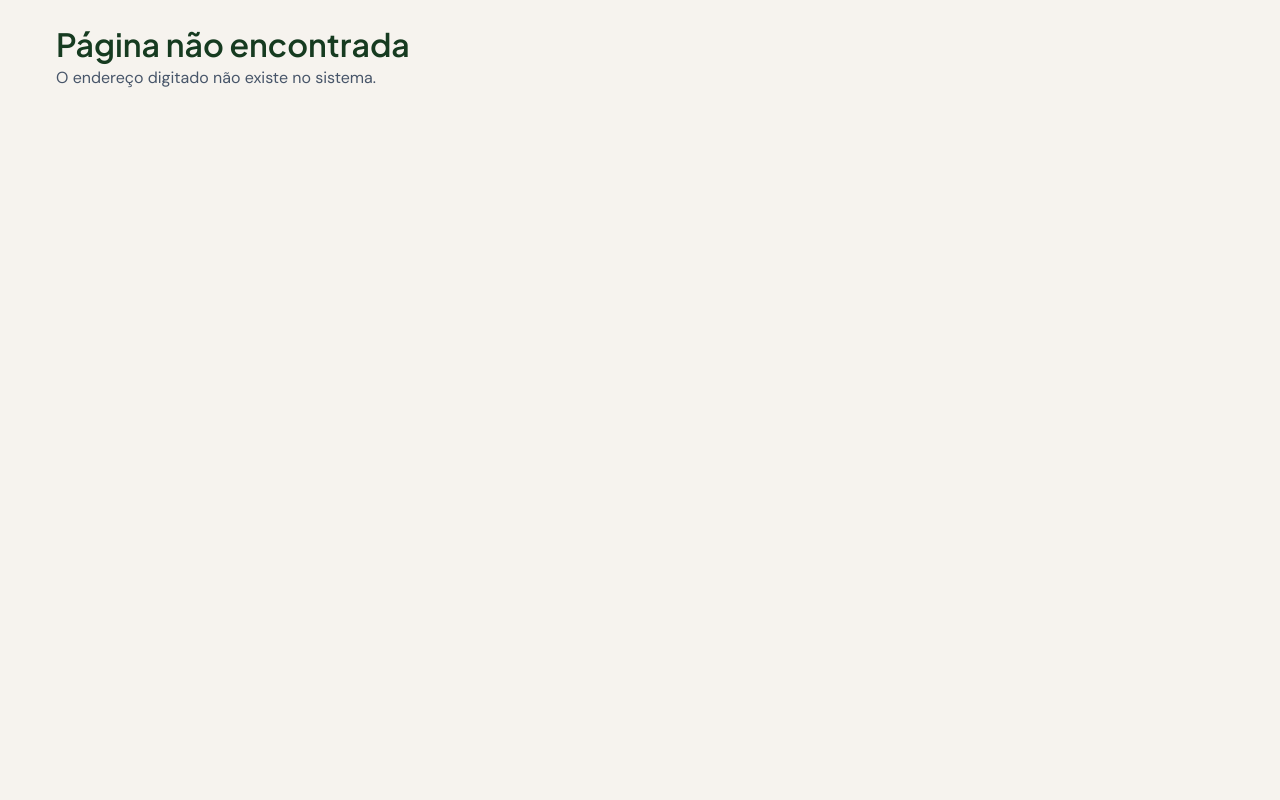
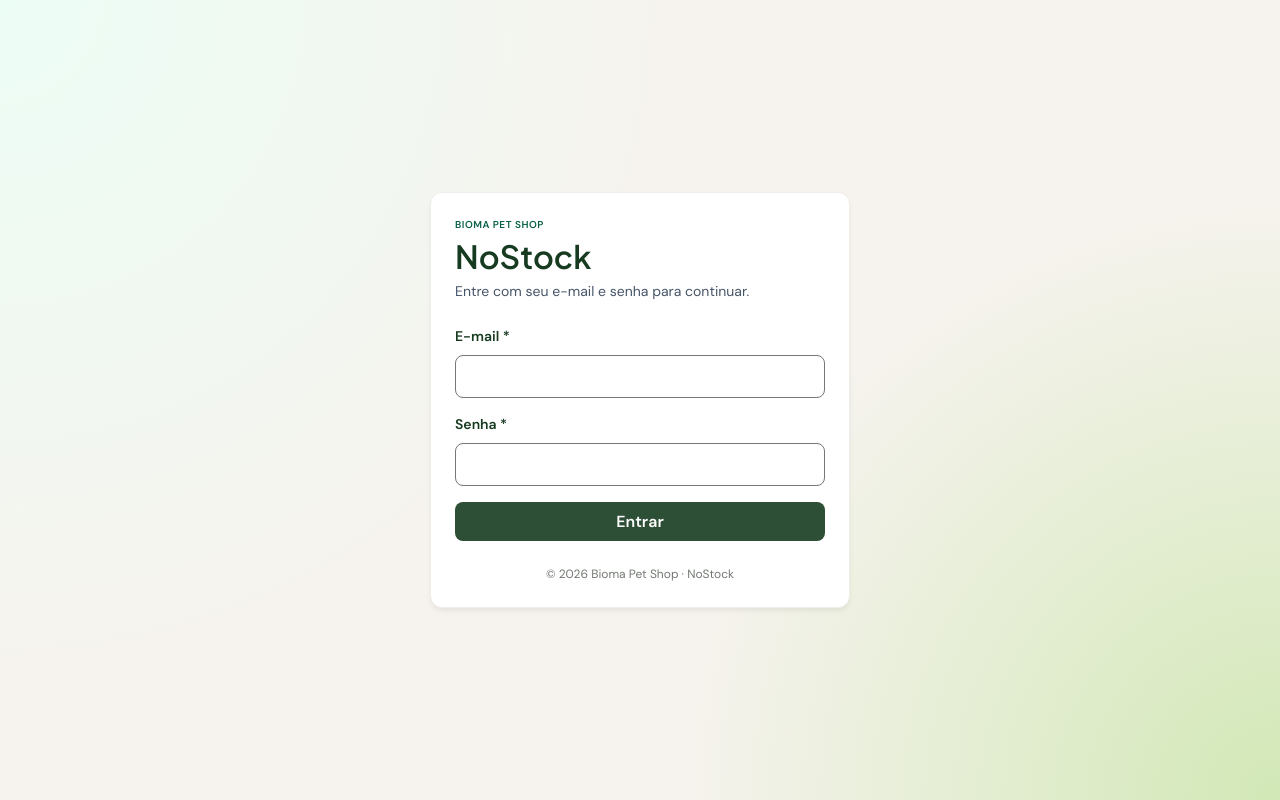
Before and after one commit to GabrielLengertGuedes/NoStock, a React (Vite) app: page /login in a window 1280 px wide. Built offline with nearby package versions, Linux system fonts and the light colour scheme; no server answers.

Commit message:
feat(front): tela de login, AuthContext e rotas protegidas (RF01)

```diff
--- /dev/null
+++ b/src/api/auth.js
@@ -0,0 +1,13 @@
+import { api } from './client.js'
+
+export function obterSessao() {
+  return api.get('/auth/me')
+}
+
+export function entrar(credenciais) {
+  return api.post('/auth/login', credenciais)
+}
+
+export function sair() {
+  return api.post('/auth/logout')
+}
--- a/src/components/Layout.jsx
+++ b/src/components/Layout.jsx
@@ -1,11 +1,16 @@
 import { NavLink } from 'react-router-dom'
 
+import { useAuth } from '../contexts/AuthContext.jsx'
+
 export function Layout({ titulo, acoes, menu = [], children }) {
+  const { usuario, logout } = useAuth()
+
   return (
     <div className="layout">
       <header className="layout-cabecalho">
         <span className="text-h3 layout-marca">NoStock</span>
 
+        <div className="layout-cabecalho-direita">
           {menu.length > 0 && (
             <nav className="nav-pill" aria-label="Seções do sistema">
               {menu.map((item) => (
@@ -19,6 +24,18 @@ export function Layout({ titulo, acoes, menu = [], children }) {
               ))}
             </nav>
           )}
+
+          {usuario && (
+            <div className="layout-usuario">
+              <span className="text-body-sm" style={{ color: 'var(--slate)' }}>
+                {usuario.nome}
+              </span>
+              <button type="button" className="btn btn-secondary" onClick={() => logout()}>
+                Sair
+              </button>
+            </div>
+          )}
+        </div>
       </header>
 
       <main className="container layout-conteudo">
--- /dev/null
+++ b/src/contexts/AuthContext.jsx
@@ -0,0 +1,96 @@
+import { createContext, useContext, useEffect, useRef, useState } from 'react'
+
+import { entrar as apiEntrar, obterSessao, sair as apiSair } from '../api/auth.js'
+import { definirTratadorNaoAutenticado } from '../api/client.js'
+
+const AuthContext = createContext(null)
+
+const AVISO_SESSAO_EXPIRADA = 'Sua sessão expirou. Entre novamente para continuar.'
+
+export function AuthProvider({ children }) {
+  const [usuario, setUsuario] = useState(null)
+  const [carregando, setCarregando] = useState(true)
+  const [avisoSessao, setAvisoSessao] = useState(null)
+  const [loginExigido, setLoginExigido] = useState(false)
+  const usuarioRef = useRef(null)
+
+  useEffect(() => {
+    usuarioRef.current = usuario
+  }, [usuario])
+
+  useEffect(() => {
+    let ativo = true
+
+    obterSessao()
+      .then((resposta) => {
+        if (ativo) setUsuario(resposta.dados)
+      })
+      .catch(() => {
+        if (ativo) setUsuario(null)
+      })
+      .finally(() => {
+        if (ativo) setCarregando(false)
+      })
+
+    return () => {
+      ativo = false
+    }
+  }, [])
+
+  useEffect(() => {
+    definirTratadorNaoAutenticado(() => {
+      if (usuarioRef.current) {
+        setAvisoSessao(AVISO_SESSAO_EXPIRADA)
+        setLoginExigido(true)
+      }
+      setUsuario(null)
+    })
+
+    return () => definirTratadorNaoAutenticado(null)
+  }, [])
+
+  async function login(credenciais) {
+    const resposta = await apiEntrar(credenciais)
+    setUsuario(resposta.dados)
+    setLoginExigido(false)
+    setAvisoSessao(null)
+    return resposta.dados
+  }
+
+  async function logout() {
+    try {
+      await apiSair()
+    } catch {
+      // sessão já pode ter caído; o importante é limpar o estado local
+    }
+    setUsuario(null)
+    setLoginExigido(false)
+    setAvisoSessao(null)
+  }
+
+  function limparAvisoSessao() {
+    setAvisoSessao(null)
+  }
+
+  const valor = {
+    usuario,
+    carregando,
+    avisoSessao,
+    loginExigido,
+    autenticado: Boolean(usuario),
+    login,
+    logout,
+    limparAvisoSessao,
+    temPapel: (papel) => usuario?.papel === papel,
+  }
+
+  return <AuthContext.Provider value={valor}>{children}</AuthContext.Provider>
+}
+
+export function useAuth() {
+  const contexto = useContext(AuthContext)
+  if (!contexto) {
+    throw new Error('useAuth deve ser usado dentro de AuthProvider')
+  }
+  return contexto
+}
--- a/src/main.jsx
+++ b/src/main.jsx
@@ -5,13 +5,16 @@ import { BrowserRouter } from 'react-router-dom'
 
 import './index.css'
 import { queryClient } from './api/queryClient.js'
+import { AuthProvider } from './contexts/AuthContext.jsx'
 import { Rotas } from './routes/Rotas.jsx'
 
 createRoot(document.getElementById('root')).render(
   <StrictMode>
     <QueryClientProvider client={queryClient}>
       <BrowserRouter>
-        <Rotas />
+        <AuthProvider>
+          <Rotas />
+        </AuthProvider>
       </BrowserRouter>
     </QueryClientProvider>
   </StrictMode>,
--- /dev/null
+++ b/src/pages/Login.jsx
@@ -0,0 +1,100 @@
+import { useState } from 'react'
+import { Navigate, useLocation, useNavigate } from 'react-router-dom'
+
+import { ErroApi } from '../api/client.js'
+import { Campo } from '../components/Campo.jsx'
+import { useAuth } from '../contexts/AuthContext.jsx'
+
+export function Login({ modo = 'pagina' }) {
+  const { autenticado, login, avisoSessao, limparAvisoSessao, loginExigido } = useAuth()
+  const navegar = useNavigate()
+  const localizacao = useLocation()
+  const destino = localizacao.state?.from?.pathname || '/categorias'
+
+  const [email, setEmail] = useState('')
+  const [senha, setSenha] = useState('')
+  const [erro, setErro] = useState(null)
+  const [enviando, setEnviando] = useState(false)
+
+  if (autenticado && modo === 'pagina' && !loginExigido) {
+    return <Navigate to={destino} replace />
+  }
+
+  async function enviar(evento) {
+    evento.preventDefault()
+    setErro(null)
+    limparAvisoSessao()
+    setEnviando(true)
+
+    try {
+      await login({ email, senha })
+      if (modo === 'pagina') navegar(destino, { replace: true })
+    } catch (falha) {
+      // Mantém e-mail e senha digitados (CA1.2 / RN12).
+      const mensagem =
+        falha instanceof ErroApi
+          ? falha.mensagem
+          : 'Não foi possível entrar. Tente de novo.'
+      setErro(mensagem)
+    } finally {
+      setEnviando(false)
+    }
+  }
+
+  const conteudo = (
+    <div className={`login ${modo === 'bloqueio' ? 'login-bloqueio' : ''}`}>
+      <div className="login-cartao card">
+        <header className="login-cabecalho">
+          <p className="text-micro" style={{ color: 'var(--primary-medium)' }}>
+            Bioma Pet Shop
+          </p>
+          <h1 className="text-h2">NoStock</h1>
+          <p className="text-body-sm" style={{ color: 'var(--slate)' }}>
+            Entre com seu e-mail e senha para continuar.
+          </p>
+        </header>
+
+        {(avisoSessao || erro) && (
+          <p className="login-aviso text-body-sm" role="alert">
+            {erro || avisoSessao}
+          </p>
+        )}
+
+        <form className="login-formulario" onSubmit={enviar} noValidate>
+          <Campo
+            id="email"
+            rotulo="E-mail"
+            type="email"
+            autoComplete="username"
+            value={email}
+            onChange={(e) => setEmail(e.target.value)}
+            obrigatorio
+          />
+          <Campo
+            id="senha"
+            rotulo="Senha"
+            type="password"
+            autoComplete="current-password"
+            value={senha}
+            onChange={(e) => setSenha(e.target.value)}
+            obrigatorio
+          />
+
+          <button type="submit" className="btn btn-primary w-full" disabled={enviando}>
+            {enviando ? 'Entrando…' : 'Entrar'}
+          </button>
+        </form>
+
+        <footer className="login-rodape text-caption">
+          © 2026 Bioma Pet Shop · NoStock
+        </footer>
+      </div>
+    </div>
+  )
+
+  if (modo === 'bloqueio') {
+    return <div className="login-overlay">{conteudo}</div>
+  }
+
+  return conteudo
+}
--- /dev/null
+++ b/src/routes/RotaProtegida.jsx
@@ -0,0 +1,40 @@
+import { Navigate, useLocation } from 'react-router-dom'
+
+import { useAuth } from '../contexts/AuthContext.jsx'
+
+export function RotaProtegida({ children, papel }) {
+  const { autenticado, carregando, loginExigido, temPapel } = useAuth()
+  const localizacao = useLocation()
+
+  if (carregando) {
+    return (
+      <div className="container mt-base text-center">
+        <p className="text-body" style={{ color: 'var(--slate)' }}>
+          Carregando sessão…
+        </p>
+      </div>
+    )
+  }
+
+  // Sessão caiu no meio do uso: mantém a tela por baixo e o Login cobre (RN12).
+  if (!autenticado && loginExigido) {
+    return children
+  }
+
+  if (!autenticado) {
+    return <Navigate to="/login" replace state={{ from: localizacao }} />
+  }
+
+  if (papel && !temPapel(papel)) {
+    return (
+      <div className="container mt-base text-center">
+        <h1 className="text-h2">Sem permissão</h1>
+        <p className="text-body" style={{ color: 'var(--slate)' }}>
+          Esta área é restrita a gestores.
+        </p>
+      </div>
+    )
+  }
+
+  return children
+}
--- a/src/routes/Rotas.jsx
+++ b/src/routes/Rotas.jsx
@@ -1,7 +1,9 @@
-import { Route, Routes } from 'react-router-dom'
+import { Navigate, Route, Routes } from 'react-router-dom'
 
-import App from '../App.jsx'
+import { useAuth } from '../contexts/AuthContext.jsx'
 import { Categorias } from '../pages/Categorias.jsx'
+import { Login } from '../pages/Login.jsx'
+import { RotaProtegida } from './RotaProtegida.jsx'
 
 function NaoEncontrada() {
   return (
@@ -14,12 +16,43 @@ function NaoEncontrada() {
   )
 }
 
+function BloqueioDeSessao() {
+  const { loginExigido } = useAuth()
+  if (!loginExigido) return null
+  return <Login modo="bloqueio" />
+}
+
 export function Rotas() {
   return (
-    <Routes>
-      <Route path="/" element={<App />} />
-      <Route path="/categorias" element={<Categorias />} />
-      <Route path="*" element={<NaoEncontrada />} />
-    </Routes>
+    <>
+      <Routes>
+        <Route path="/login" element={<Login />} />
+        <Route
+          path="/"
+          element={
+            <RotaProtegida>
+              <Navigate to="/categorias" replace />
+            </RotaProtegida>
+          }
+        />
+        <Route
+          path="/categorias"
+          element={
+            <RotaProtegida>
+              <Categorias />
+            </RotaProtegida>
+          }
+        />
+        <Route
+          path="*"
+          element={
+            <RotaProtegida>
+              <NaoEncontrada />
+            </RotaProtegida>
+          }
+        />
+      </Routes>
+      <BloqueioDeSessao />
+    </>
   )
 }
--- a/src/styles/componentes.css
+++ b/src/styles/componentes.css
@@ -12,7 +12,82 @@
 
 .layout-marca { color: var(--primary-dark); }
 
+.layout-cabecalho-direita {
+  display: flex;
+  align-items: center;
+  flex-wrap: wrap;
+  gap: var(--spacing-md);
+}
+
+.layout-usuario {
+  display: flex;
+  align-items: center;
+  gap: var(--spacing-sm);
+}
+
 .layout-conteudo { padding-block: var(--spacing-base); }
+
+/* Login */
+.login {
+  min-height: 100vh;
+  display: flex;
+  align-items: center;
+  justify-content: center;
+  padding: var(--spacing-base);
+  background:
+    radial-gradient(circle at top left, var(--accent-pale), transparent 45%),
+    radial-gradient(circle at bottom right, var(--warm-lime), transparent 40%),
+    var(--sand);
+}
+
+.login-overlay {
+  position: fixed;
+  inset: 0;
+  z-index: 40;
+  background: rgba(15, 23, 42, 0.45);
+  display: flex;
+  align-items: center;
+  justify-content: center;
+  padding: var(--spacing-base);
+}
+
+.login-bloqueio {
+  min-height: auto;
+  background: transparent;
+  padding: 0;
+}
+
+.login-cartao {
+  width: min(100%, 420px);
+  display: flex;
+  flex-direction: column;
+  gap: var(--spacing-base);
+}
+
+.login-cabecalho {
+  display: flex;
+  flex-direction: column;
+  gap: var(--spacing-xs);
+}
+
+.login-formulario {
+  display: flex;
+  flex-direction: column;
+  gap: var(--spacing-md);
+}
+
+.login-aviso {
+  padding: var(--spacing-sm) var(--spacing-md);
+  border-radius: var(--radius-sm);
+  background-color: var(--warm-peach);
+  color: var(--warm-terra);
+  border: 1px solid var(--warm-terra);
+}
+
+.login-rodape {
+  text-align: center;
+  color: var(--gray);
+}
 
 .layout-titulo {
   display: flex;
```
Also changed, not shown: src/api/client.js (+24 -1 lines), 2 other files (tests, documents, lock files or other folders). Lines whose indentation alone changed are shown as unchanged.
